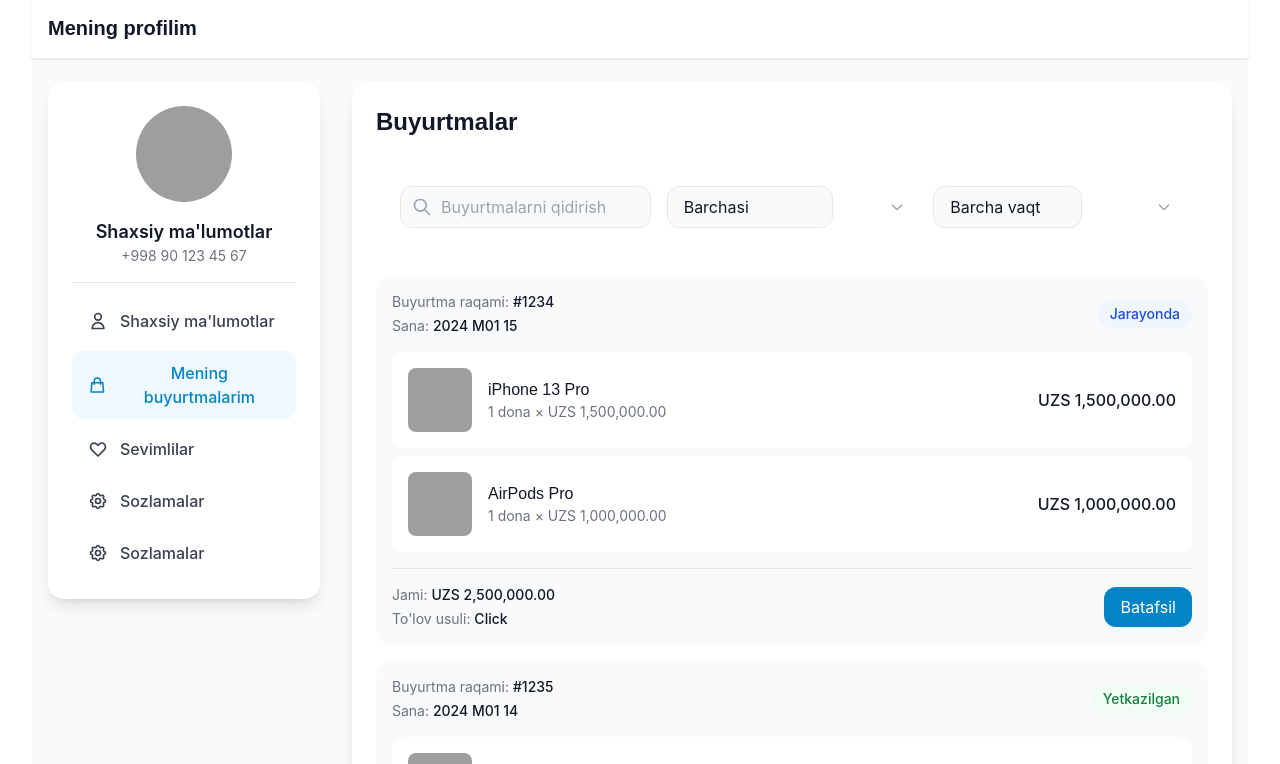
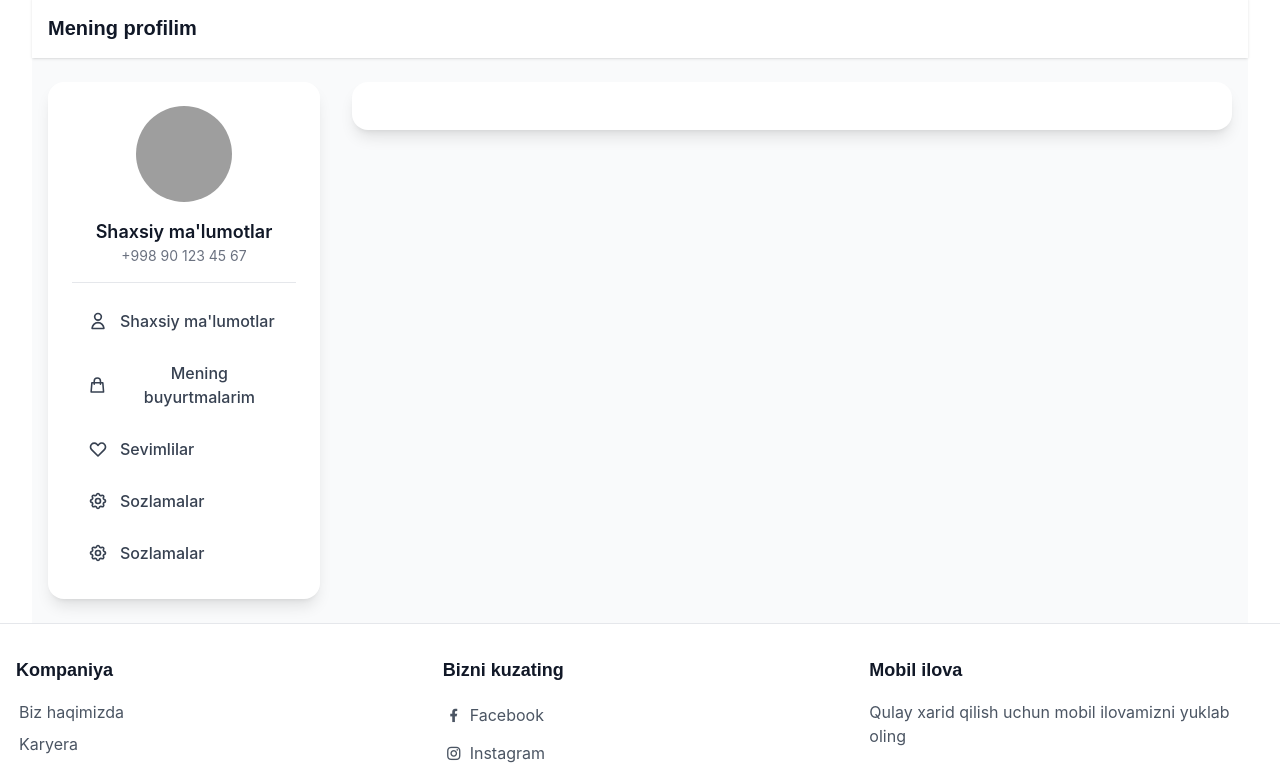
Before and after one commit to bahriddindeveloper96/techmarket, a Vue app: page /profile in a window 1280 px wide. Shown: the part 628-1392 px from the top of the page. Built offline with nearby package versions, Linux system fonts and the light colour scheme; grey boxes are pictures that could not be loaded.

Commit message:
(update to)

```diff
--- a/src/components/PersonalInfo.vue
+++ b/src/components/PersonalInfo.vue
@@ -117,14 +117,14 @@
 <script setup>
 import { ref } from 'vue';
 
+const emit = defineEmits(['update:active-tab']);
+
 defineProps({
   activeTab: {
     type: String,
     required: true
   }
 });
-
-defineEmits(['update:active-tab']);
 
 const userData = ref({
   firstName: '',
--- a/src/components/Profile.vue
+++ b/src/components/Profile.vue
@@ -184,14 +184,14 @@
 </template>
 
 <script setup>
-import { ref } from 'vue'
-import Banner from './../components/Banner.vue'
-import OrdersView from './../views/OrdersView.vue'
-import Settings from './../components/Settings.vue'
-import PersonalInfo from './../components/PersonalInfo.vue'
+import { ref } from 'vue';
+import Settings from './Settings.vue';
+import PersonalInfo from './PersonalInfo.vue';
+import OrdersView from '../views/OrdersView.vue';
+import Banner from '../components/Banner.vue';
 
 // State
-const activeTab = ref('orders')
+const activeTab = ref('home');
 const searchQuery = ref('')
 const statusFilter = ref('')
 const dateFilter = ref('all')
```
